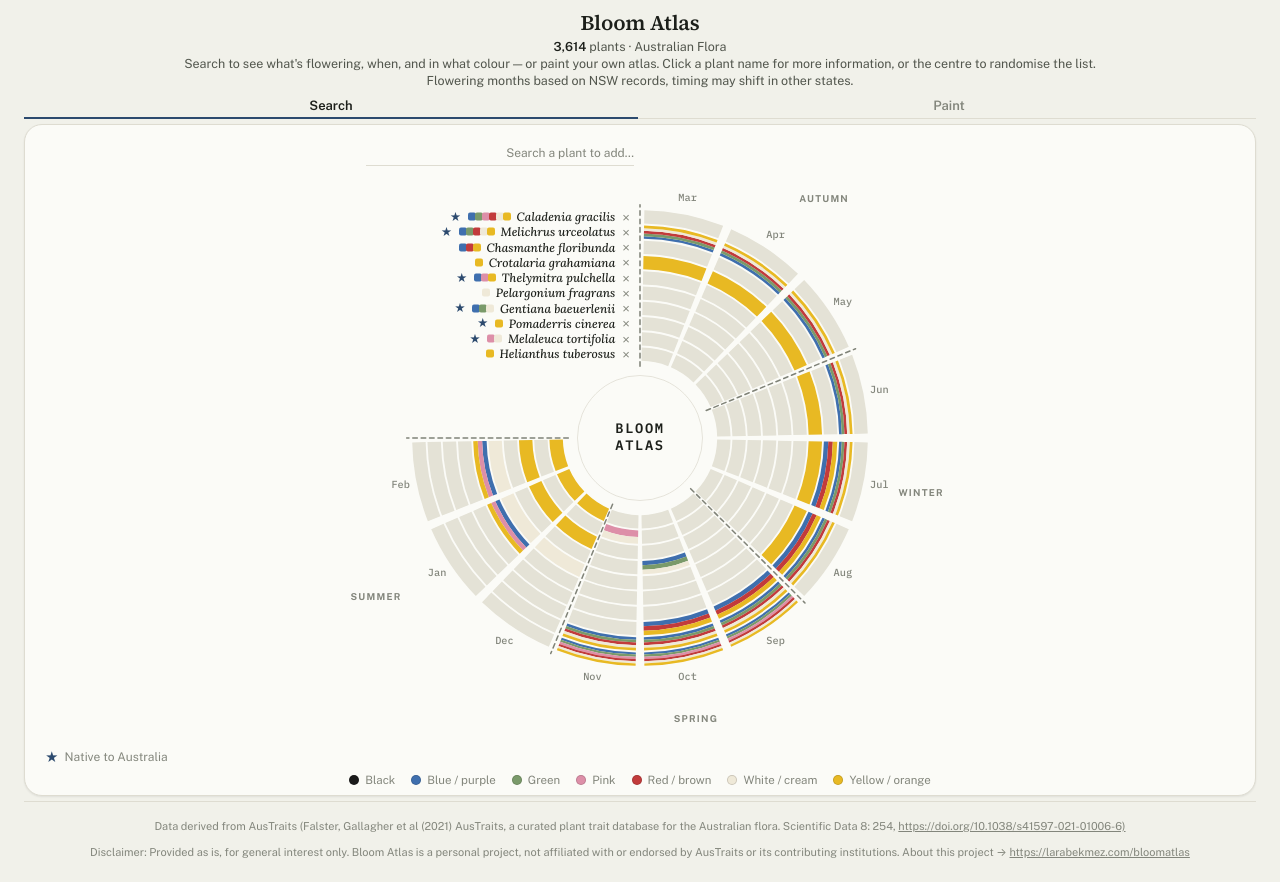
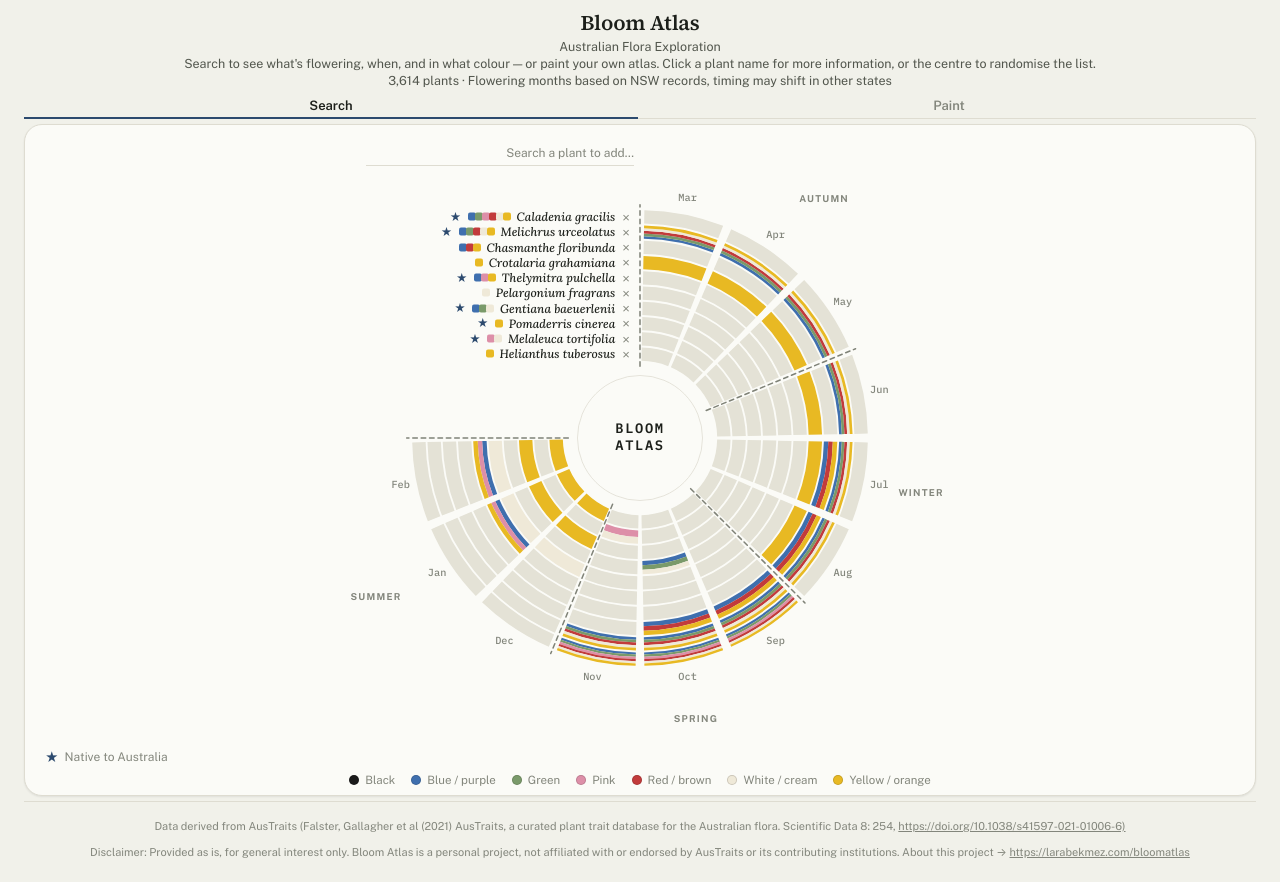
Before and after one commit to nightstop/bloomatlas, a plain HTML site: page index.html in a window 1280 px wide. Drawn offline with nearby package versions, Linux system fonts and the light colour scheme.

Commit message:
Updated subheading

```diff
--- a/index.html
+++ b/index.html
@@ -368,9 +368,9 @@
   <header>
     <div class="title-block">
       <h1>Bloom Atlas</h1>
-      <p class="stats"><strong>3,614</strong> plants · Australian Flora</p>
+      <p class="stats">Australian Flora Exploration</p>
       <p class="lede">Search to see what's flowering, when, and in what colour — or paint your own atlas. Click a plant name for more information, or the centre to randomise the list. </p>
-  <p class="note">Flowering months based on NSW records, timing may shift in other states.</p>
+  <p class="note">3,614 plants · Flowering months based on NSW records, timing may shift in other states</p>
     </div>
   </header>
 
```
